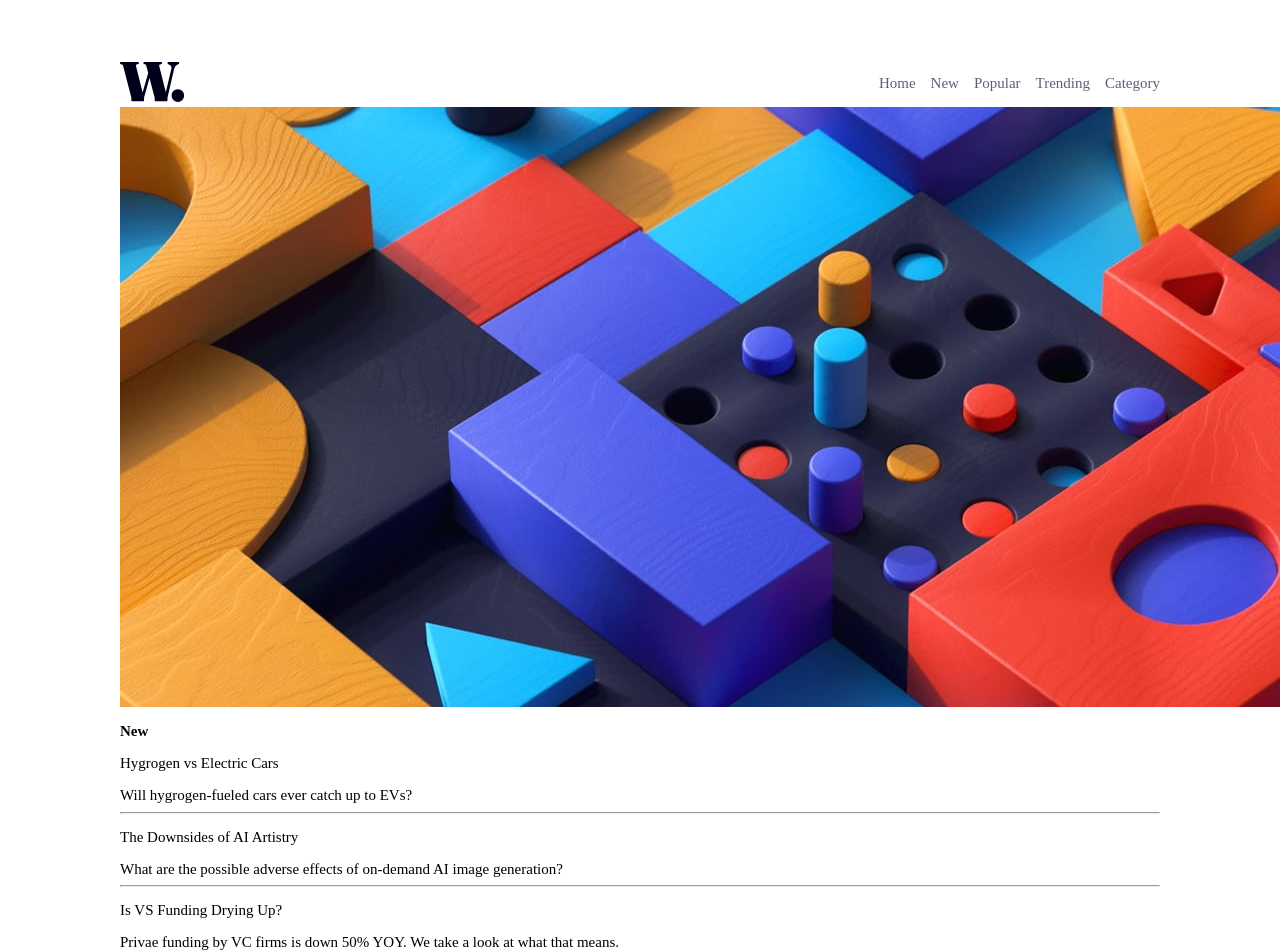
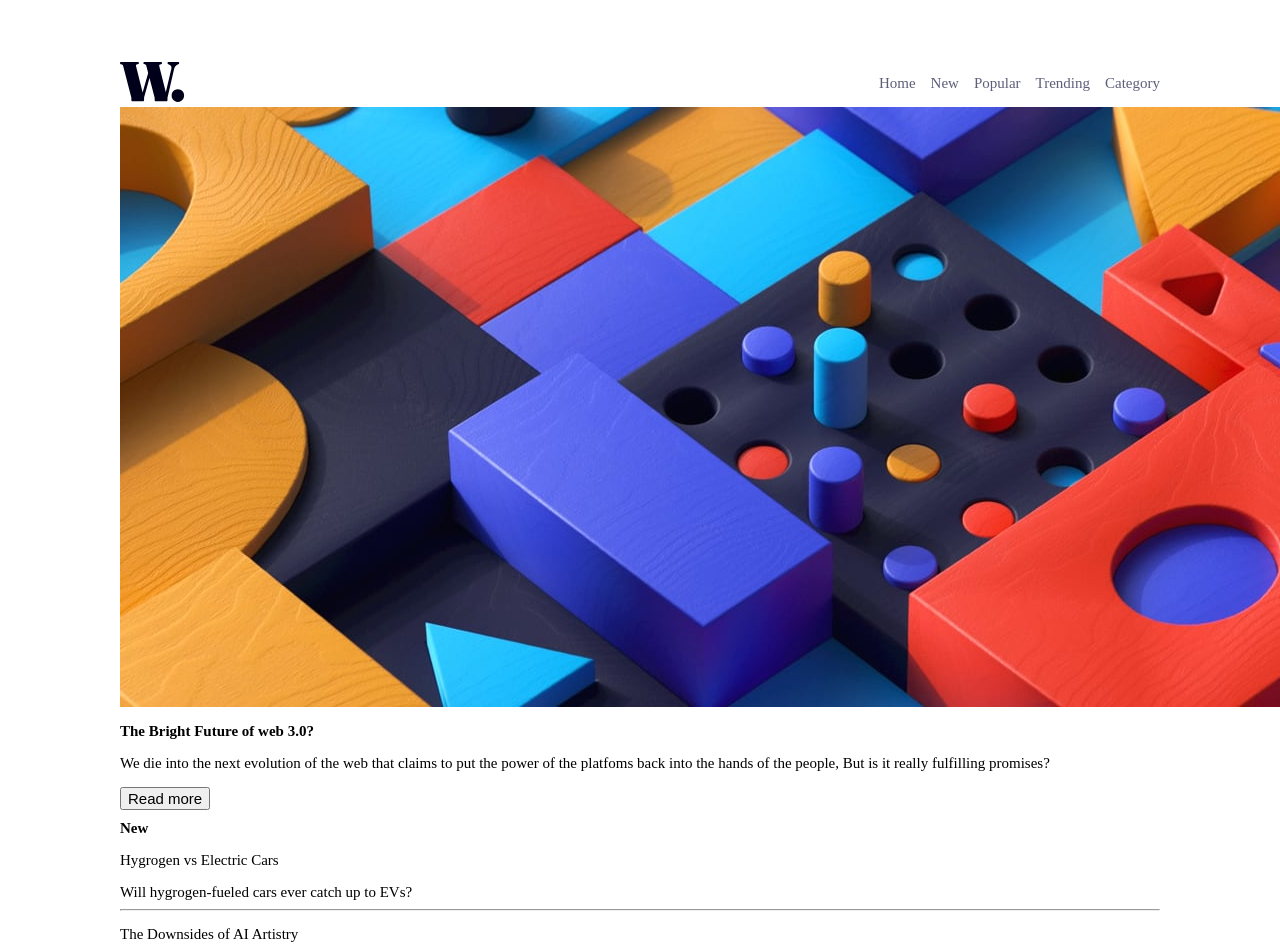
Before and after one commit to abmanaf/News-Home-page, a React (Vite) app: page / in a window 1280 px wide. Shown: the top 952 px of the page. Built offline with nearby package versions, Linux system fonts and the light colour scheme.

Commit message:
changes made

```diff
--- a/src/App.jsx
+++ b/src/App.jsx
@@ -25,15 +25,28 @@ function App() {
        <div className='main-container'>
           <div className='left-container'>
             <img src="/assets/images/image-web-3-desktop.jpg" alt="image-web-3-desktop" />
+            <div className='sub-left-container'>
+            <div>
+              <h2>The Bright Future of web 3.0?</h2>
+            </div>
+            <div className='inner-left-right-container'>
+              <p>
+                We die into the next evolution of the web that
+                claims to put the power of the platfoms back into
+                the hands of the people, But is it really fulfilling promises?
+              </p>
+              <button>Read more</button>
+            </div>
+            </div>
           </div>
           <div className='right-container'>
-        <h2>New</h2>
+            <h1>New</h1>
             <p>Hygrogen vs Electric Cars</p>
             <span>Will hygrogen-fueled cars ever catch up to EVs?</span>
-        <hr />
+            <hr className='line' />
             <p>The Downsides of AI Artistry</p>
             <span>What are the possible adverse effects of on-demand AI image generation?</span>
-        <hr />
+            <hr className='line'/>
             <p>Is VS Funding Drying Up?</p>
             <span>Privae funding by VC firms is down 50% YOY. We take a look at what that means.</span>
           </div>
```
Lines whose indentation alone changed are shown as unchanged.
